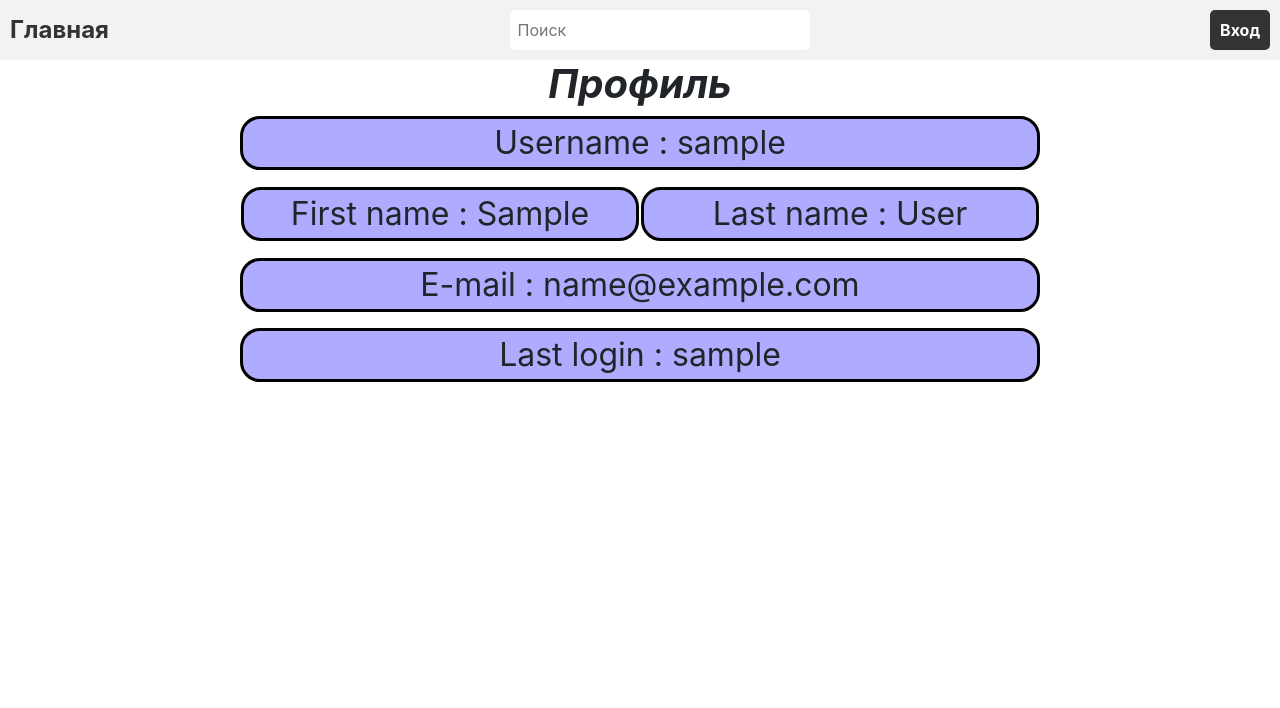
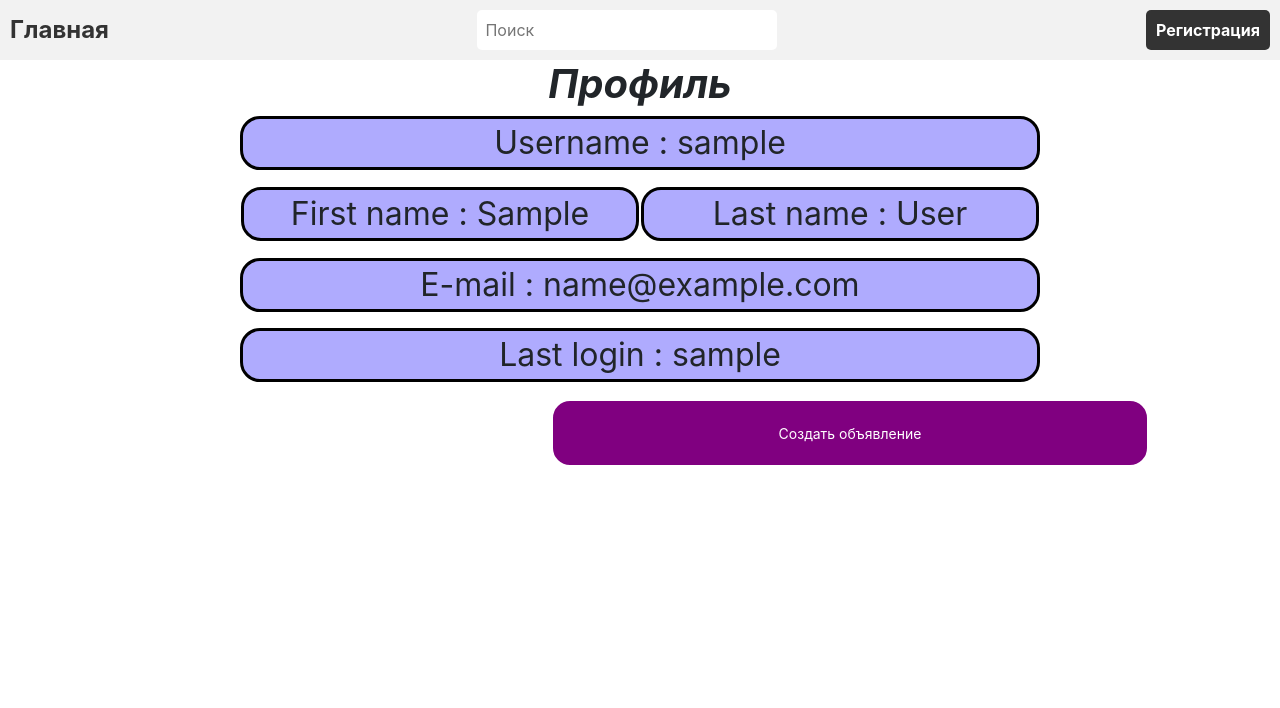
Before and after one commit to glasson/NotAvito, a Django app: template notavito/templates/main/profile.html in a window 1280 px wide. Shown: the top 708 px of the page. Run offline with Django 4.2, Linux system fonts and the light colour scheme; the template is opened without the code that fills it: most values are stand-ins (such as "Sample title", 1, 10 or a date in 2020); some libraries are stand-ins or nearby versions.

Commit message:
последние исправления

```diff
--- a/notavito/static/main/css/advertisement.css
+++ b/notavito/static/main/css/advertisement.css
@@ -149,14 +149,12 @@
 
 .chat-button {
     box-sizing: border-box;
-
     position: absolute;
     width: 125px;
     height: 136px;
     left: 1114px;
     top: 545px;
-
-    background: #00A1FF;
+    background-color: #FFA07A;
     border: 1px solid #000000;
     border-radius: 20px
 }
--- a/notavito/static/main/css/style.css
+++ b/notavito/static/main/css/style.css
@@ -21,3 +21,23 @@ h1{
 td{
     width:400px;
 }
+
+.custom-button {
+    width: 600px;
+    height: 70px;
+    background-color: purple;
+    color: white;
+    border: none;
+    border-radius: 5px;
+    font-size: 14px;
+    text-align: center;
+    text-decoration: none;
+    display: flex;
+    margin-left: 550px;
+    justify-content: center;
+    align-items: center;
+    border-radius: 20px;
+    border-color: rgb(0, 0, 0);
+    border:solid;
+
+}
--- a/notavito/templates/main/base.html
+++ b/notavito/templates/main/base.html
@@ -7,6 +7,7 @@
     <title>NotAvito</title>
     <link rel="stylesheet" href="{% static 'main/css/bootstrap.min.css' %}">
     <link rel="stylesheet" href="{% static 'main/css/header.css' %}">
+    <link rel="stylesheet" href="{% static 'main/css/style.css' %}">
 </head>
 <body>
 <header>
@@ -23,7 +24,7 @@
       {% if user.is_authenticated %}
             <a href="http://127.0.0.1:8000/profile">Профиль</a>
       {% else %}
-            <a href="http://127.0.0.1:8000/registration">Вход</a>
+            <a href="http://127.0.0.1:8000/registration">Регистрация</a>
       {% endif %}
   </div>
 </header>
--- a/notavito/templates/main/profile.html
+++ b/notavito/templates/main/profile.html
@@ -5,6 +5,7 @@
 
 <link rel="stylesheet" href="{% static 'main/css/bootstrap.min.css' %}">
 <link rel="stylesheet" href="{% static 'main/css/header.css' %}">
+
 {% endblock %}
 
 {% block header %}
@@ -59,7 +60,9 @@
         </tr></table>
         <p class="userdata-text">E-mail : {{email}}</p>
         <p class="userdata-text">Last login : {{last_login}}</p></div>
-
+        <a href="http://127.0.0.1:8000/create_post" class="centered-link">
+            <button type="submit" class="custom-button">Создать объявление</button>
+        </a>
 
       <!-- <form method="get" enctype="multipart/form-data">
         {% csrf_token %}
```
Also changed, not shown: notavito/templates/main/advertisement.html (+22 -2 lines), notavito/templates/main/edit_post.html (deleted, +0 -9 lines), notavito/templates/main/home.html (+4 -7 lines), notavito/templates/main/search_page.html (+5 -4 lines), notavito/db.sqlite3.
